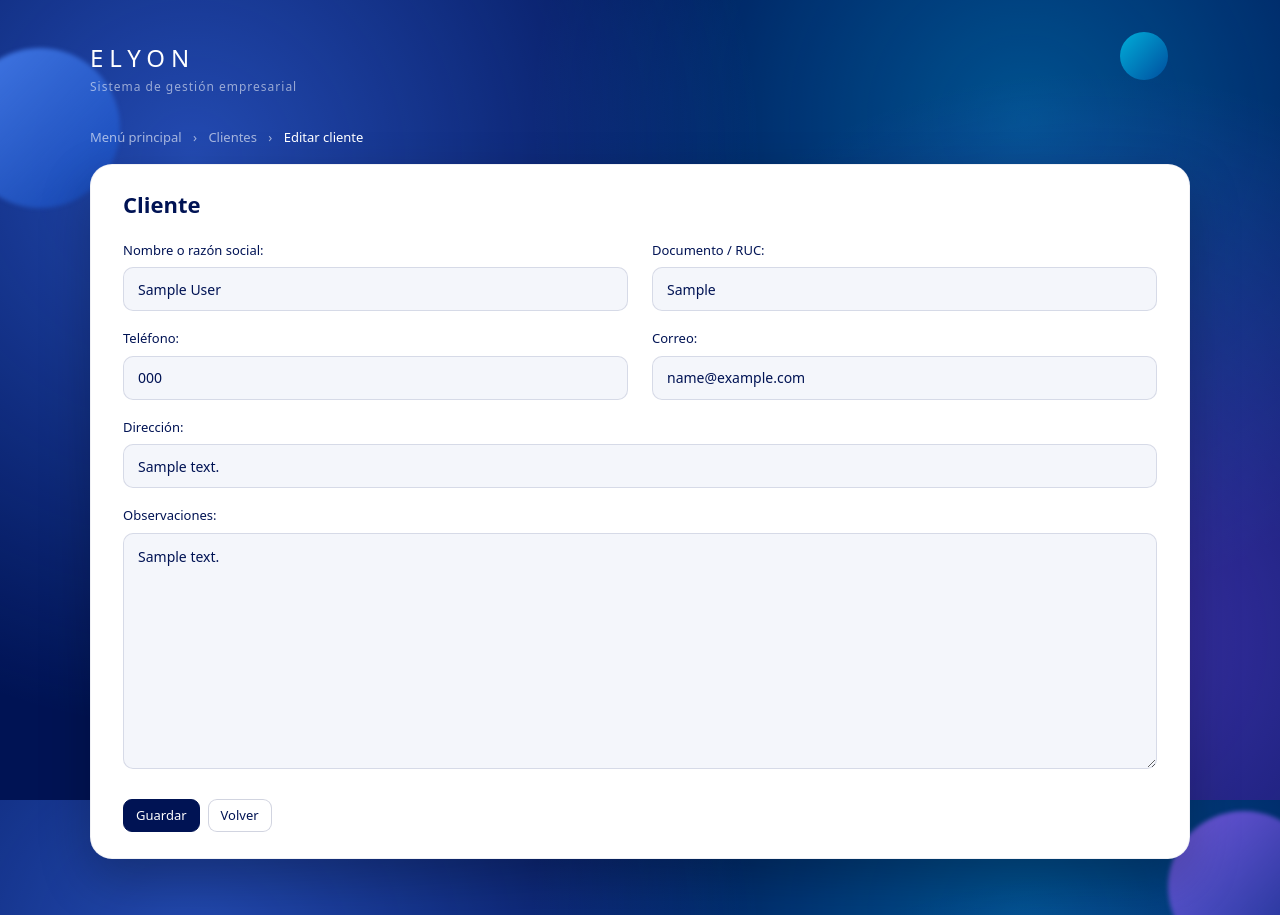
After one commit to Samubarboza/elyon, a Django app: page /customers/1/edit/ in a window 1280 px wide. The commit adds this page. Run offline with Django 5.2, Linux system fonts and the light colour scheme; a user stored in the database is signed in; tables that the repository leaves empty hold one stand-in row (values such as "Sample post"); parts of the project's set-up code (start-up, migrations or seed data) failed here and were passed over; some libraries are stand-ins or nearby versions.

Commit message:
gestion de clientes, Forms de creacion y edicion para los campos de los clientes, validaciones, selectors para consultas de clientes, service para crear, actualizar y desactivar un cliente. views y url del crud. tambien se agrego el template reutilizando los estilos que ya definimos

```diff
--- /dev/null
+++ b/apps/customers/forms.py
@@ -0,0 +1,24 @@
+from django import forms
+
+from apps.customers.models import Customer
+
+
+class CustomerForm(forms.ModelForm):
+    class Meta:
+        model = Customer
+        fields = ['name', 'document', 'phone', 'email', 'address', 'notes']
+        labels = {
+            'name': 'Nombre o razón social',
+            'document': 'Documento / RUC',
+            'phone': 'Teléfono',
+            'email': 'Correo',
+            'address': 'Dirección',
+            'notes': 'Observaciones',
+        }
+
+    # El documento es opcional, pero si se carga no puede repetirse
+    def clean_document(self):
+        document = self.cleaned_data.get('document', '').strip()
+        if document and Customer.objects.filter(document=document).exclude(pk=self.instance.pk).exists():
+            raise forms.ValidationError('Ya existe un cliente con este documento.')
+        return document
--- a/apps/customers/urls.py
+++ b/apps/customers/urls.py
@@ -1,6 +1,13 @@
 from django.urls import path
+
+from apps.customers import views
 
 
 app_name = 'customers'
 
-urlpatterns = []
+urlpatterns = [
+    path('', views.customer_list, name='customer_list'),
+    path('create/', views.customer_create, name='customer_create'),
+    path('<int:customer_id>/edit/', views.customer_edit, name='customer_edit'),
+    path('<int:customer_id>/toggle-active/', views.customer_toggle_active, name='customer_toggle_active'),
+]
--- a/apps/customers/views.py
+++ b/apps/customers/views.py
@@ -1,3 +1,86 @@
-from django.shortcuts import render
+from django.contrib import messages
+from django.contrib.auth.decorators import login_required
+from django.shortcuts import get_object_or_404, redirect, render
+from django.urls import reverse
+from django_htmx.http import HttpResponseClientRedirect, trigger_client_event
 
-# Create your views here.
+from apps.customers.forms import CustomerForm
+from apps.customers.models import Customer
+from apps.customers.selectors import list_customers
+from apps.customers.services import create_customer, set_customer_active, update_customer
+from apps.users.permissions import require_permission
+
+
+@login_required
+@require_permission('customers.view_customer')
+def customer_list(request):
+    # Entrada desde el menu por HTMX: con permiso navega a la pagina real
+    if request.htmx and 'search' not in request.GET:
+        return HttpResponseClientRedirect(reverse('customers:customer_list'))
+    search_text = request.GET.get('search', '')
+    customers = list_customers(search_text)
+    # La busqueda por HTMX solo reemplaza las filas de la tabla
+    if request.htmx:
+        return render(request, 'customers/_customer_table.html', {'customers': customers})
+    return render(request, 'customers/customer_list.html', {'customers': customers, 'search_text': search_text})
+
+
+@login_required
+@require_permission('customers.add_customer')
+def customer_create(request):
+    if request.method == 'GET' and request.htmx:
+        return HttpResponseClientRedirect(reverse('customers:customer_create'))
+    if request.method == 'POST':
+        customer_form = CustomerForm(request.POST)
+        if customer_form.is_valid():
+            create_customer(customer_form)
+            messages.success(request, 'Cliente creado correctamente.')
+            return redirect_to_customer_list(request)
+        if request.htmx:
+            return render(request, 'customers/_customer_form.html', {'form': customer_form})
+    else:
+        customer_form = CustomerForm()
+    return render(request, 'customers/customer_form.html', {'form': customer_form})
+
+
+@login_required
+@require_permission('customers.change_customer')
+def customer_edit(request, customer_id):
+    customer_to_edit = get_object_or_404(Customer, pk=customer_id)
+    if request.method == 'POST':
+        customer_form = CustomerForm(request.POST, instance=customer_to_edit)
+        if customer_form.is_valid():
+            update_customer(customer_form)
+            messages.success(request, 'Cliente actualizado correctamente.')
+            return redirect_to_customer_list(request)
+        if request.htmx:
+            return render(request, 'customers/_customer_form.html', {'form': customer_form})
+    else:
+        customer_form = CustomerForm(instance=customer_to_edit)
+    return render(request, 'customers/customer_form.html', {'form': customer_form})
+
+
+@login_required
+@require_permission('customers.change_customer')
+def customer_toggle_active(request, customer_id):
+    if request.method != 'POST':
+        return redirect('customers:customer_list')
+    customer_to_change = get_object_or_404(Customer, pk=customer_id)
+    set_customer_active(customer_to_change, not customer_to_change.is_active)
+    if request.htmx:
+        return toggle_row_response(request, customer_to_change, 'Estado del cliente actualizado.', 'success')
+    messages.success(request, 'Estado del cliente actualizado.')
+    return redirect('customers:customer_list')
+
+
+# Devuelve la fila actualizada y dispara el toast sin recargar
+def toggle_row_response(request, customer_row, toast_message, toast_level):
+    response = render(request, 'customers/_customer_row.html', {'customer_row': customer_row})
+    return trigger_client_event(response, 'show_toast', {'message': toast_message, 'level': toast_level})
+
+
+# Vuelve al listado respetando si la peticion vino por HTMX
+def redirect_to_customer_list(request):
+    if request.htmx:
+        return HttpResponseClientRedirect(reverse('customers:customer_list'))
+    return redirect('customers:customer_list')
--- /dev/null
+++ b/static/css/customers.css
@@ -0,0 +1,33 @@
+/* Estilos propios del modulo Clientes. Reutiliza la base de users.css */
+
+/* Buscador del listado, dentro del panel claro */
+.customers-search {
+  height: 38px;
+  padding: 0 14px;
+  min-width: 220px;
+  font-size: 13px;
+  color: #001354;
+  background: #f4f6fb;
+  border: 1px solid rgba(0, 19, 84, 0.12);
+  border-radius: 9px;
+  outline: none;
+}
+.customers-search:focus { background: #ffffff; border-color: #001354; }
+
+/* Observaciones del formulario */
+.users-form textarea {
+  width: 100%;
+  min-height: 90px;
+  padding: 12px 14px;
+  font-size: 14px;
+  color: #001354;
+  background: #f4f6fb;
+  border: 1px solid rgba(0, 19, 84, 0.12);
+  border-radius: 10px;
+  outline: none;
+  resize: vertical;
+}
+.users-form textarea:focus { background: #ffffff; border-color: #001354; }
+
+.customer-balance { color: #001354; font-weight: 500; }
+.customers-empty { text-align: center; color: #8a93a8; padding: 22px 12px; }
--- a/templates/core/home.html
+++ b/templates/core/home.html
@@ -64,10 +64,12 @@
         <span>Inventario</span>
       </div>
 
-      <div class="menu-tile" style="color: #93C5FD;">
+      <a href="{% url 'customers:customer_list' %}"
+         hx-get="{% url 'customers:customer_list' %}" hx-target="#modal-container" hx-swap="innerHTML"
+         class="menu-tile" style="color: #93C5FD;">
         <svg width="30" height="30" viewBox="0 0 24 24" fill="none" stroke="currentColor" stroke-width="1.8" stroke-linecap="round" stroke-linejoin="round"><rect x="5" y="3" width="14" height="18" rx="2"/><circle cx="12" cy="10" r="2.5"/><path d="M8.5 16c.7-1.6 2-2.5 3.5-2.5s2.8.9 3.5 2.5"/></svg>
         <span>Clientes</span>
-      </div>
+      </a>
 
       <div class="menu-tile" style="color: #F0ABFC;">
         <svg width="30" height="30" viewBox="0 0 24 24" fill="none" stroke="currentColor" stroke-width="1.8" stroke-linecap="round" stroke-linejoin="round"><path d="M4 9h16l-1.2-5H5.2z"/><path d="M5 9v11h14V9"/><path d="M9 20v-5h6v5"/></svg>
--- /dev/null
+++ b/templates/customers/_customer_form.html
@@ -0,0 +1,58 @@
+<form method="post" class="users-form" hx-post="{{ request.path }}" hx-target="this" hx-swap="outerHTML">
+  {% csrf_token %}
+
+  {% if form.non_field_errors %}
+  <div class="mb-3">{{ form.non_field_errors }}</div>
+  {% endif %}
+
+  <div class="row">
+    <div class="col-md-6">
+      <div class="form-field">
+        {{ form.name.label_tag }}
+        {{ form.name }}
+        {{ form.name.errors }}
+      </div>
+    </div>
+    <div class="col-md-6">
+      <div class="form-field">
+        {{ form.document.label_tag }}
+        {{ form.document }}
+        {{ form.document.errors }}
+      </div>
+    </div>
+  </div>
+
+  <div class="row">
+    <div class="col-md-6">
+      <div class="form-field">
+        {{ form.phone.label_tag }}
+        {{ form.phone }}
+        {{ form.phone.errors }}
+      </div>
+    </div>
+    <div class="col-md-6">
+      <div class="form-field">
+        {{ form.email.label_tag }}
+        {{ form.email }}
+        {{ form.email.errors }}
+      </div>
+    </div>
+  </div>
+
+  <div class="form-field">
+    {{ form.address.label_tag }}
+    {{ form.address }}
+    {{ form.address.errors }}
+  </div>
+
+  <div class="form-field">
+    {{ form.notes.label_tag }}
+    {{ form.notes }}
+    {{ form.notes.errors }}
+  </div>
+
+  <div class="d-flex gap-2 mt-4">
+    <button type="submit" class="btn btn-primary">Guardar</button>
+    <a href="{% url 'customers:customer_list' %}" class="btn users-btn-secondary">Volver</a>
+  </div>
+</form>
--- /dev/null
+++ b/templates/customers/_customer_table.html
@@ -0,0 +1,5 @@
+{% for customer_row in customers %}
+  {% include 'customers/_customer_row.html' %}
+{% empty %}
+  <tr><td colspan="6" class="customers-empty">No hay clientes para mostrar.</td></tr>
+{% endfor %}
--- /dev/null
+++ b/templates/customers/customer_form.html
@@ -0,0 +1,46 @@
+{% extends 'base.html' %}
+{% load static %}
+
+{% block title %}Cliente - ELYON{% endblock %}
+
+{% block navbar %}{% endblock %}
+{% block main_class %}{% endblock %}
+
+{% block extrahead %}
+<link rel="stylesheet" href="{% static 'css/menu.css' %}">
+<link rel="stylesheet" href="{% static 'css/users.css' %}">
+<link rel="stylesheet" href="{% static 'css/customers.css' %}">
+{% endblock %}
+
+{% block content %}
+<div class="menu-screen">
+
+  <span class="menu-circle menu-circle-1"></span>
+  <span class="menu-circle menu-circle-2"></span>
+  <span class="menu-circle menu-circle-3"></span>
+  <span class="menu-circle menu-circle-4"></span>
+
+  <div class="menu-content fade-in">
+
+    <div class="menu-header">
+      <div>
+        <p class="menu-brand">ELYON</p>
+        <p class="menu-subtitle">Sistema de gestión empresarial</p>
+      </div>
+    </div>
+
+    <nav class="users-breadcrumb">
+      <a href="{% url 'home' %}">Menú principal</a>
+      <span class="separator">›</span>
+      <a href="{% url 'customers:customer_list' %}">Clientes</a>
+      <span class="separator">›</span>
+      <span class="current">{% if form.instance.pk %}Editar cliente{% else %}Nuevo cliente{% endif %}</span>
+    </nav>
+
+    <div class="users-panel">
+      <h1 class="users-title mb-4">Cliente</h1>
+      {% include 'customers/_customer_form.html' %}
+    </div>
+  </div>
+</div>
+{% endblock %}
```
Also changed, not shown: apps/customers/selectors.py (added, +14 -0 lines), apps/customers/services.py (added, +22 -0 lines), templates/customers/_customer_row.html (added, +24 -0 lines), templates/customers/customer_list.html (added, +77 -0 lines).
